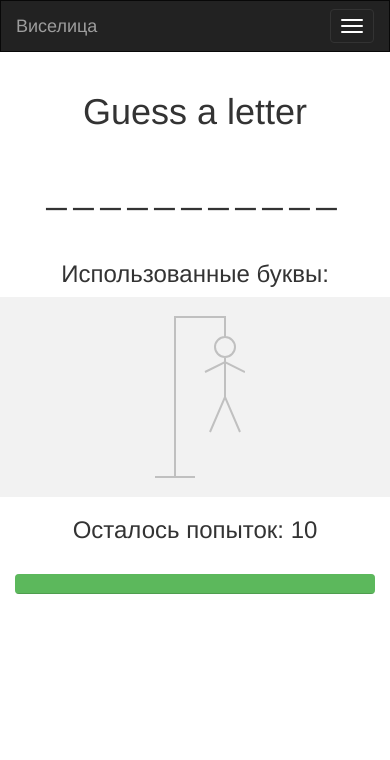
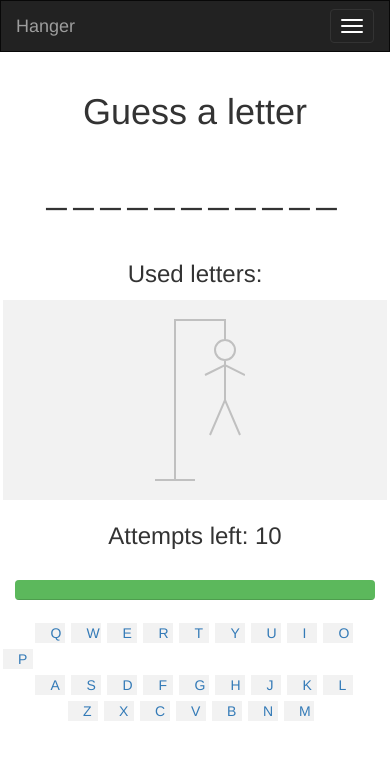
Before and after one commit to VadimZhe/Hanger, a Django app: page / in a window 390 px wide. Shown: the top 760 px of the page. Run offline with Django 3.2, Linux system fonts and the light colour scheme; data comes from the database, SQL or seed files in the repository; both versions use the stored data as it was after the commit; some libraries are stand-ins or nearby versions.

Commit message:
Screen keyboard for small devices

```diff
--- a/hanger/settings.py
+++ b/hanger/settings.py
@@ -25,7 +25,7 @@ SECRET_KEY = '1$l3gr*!ltw1bc$d9pokc@)t++8ms#lo8q-0-ofw@fuvvd6-xs'
 # SECURITY WARNING: don't run with debug turned on in production!
 DEBUG = True
 
-ALLOWED_HOSTS = []
+ALLOWED_HOSTS = ['localhost', '192.168.1.35']
 
 
 # Application definition
--- a/hangerapp/static/js/hanger-ajax.js
+++ b/hangerapp/static/js/hanger-ajax.js
@@ -18,8 +18,24 @@ $('#show_answer').click(function(){
 });
 
 $(document).keypress(function(e) {
+   check_letter(String.fromCharCode(e.which));
+});
+
+$('#change_language').click(function(){
+    $.get('/language', 0, function(data){
+        $('#status_msg').html(data['message']);
+    });
+});
+
+$('.alpha').click(function(){
+   //console.log($(this).attr('id').substring(7,8));
+   check_letter($(this).attr('id').substring(7,8));
+   $(this).html('&nbsp;');
+});
+
+function check_letter(letter){
   //alert( "Handler for .keydown() called." );
-   letter = String.fromCharCode(e.which)
+   if($('#hint').text().indexOf('_') ==  -1) return;
    //console.log(letter)
    $.get('/async', {guess_letter: letter}, function(data){
        $('#status_msg').html(data['message']);
@@ -33,10 +49,4 @@ $(document).keypress(function(e) {
        updateProgressBar(wrong_num)
        DrawHanger(wrong_num, "black", false)
    });
-});
-
-$('#change_language').click(function(){
-    $.get('/language', 0, function(data){
-        $('#status_msg').html(data['message']);
-    });
-});
+}
--- a/hangerapp/templates/hanger/guess.html
+++ b/hangerapp/templates/hanger/guess.html
@@ -17,6 +17,11 @@
 	        }
 	        .grayed{
 	            background-color: #f2f2f2;
+	            border: #FFFFFF medium solid;
+	        }
+	        .keybrd{
+	            border: #FFFFFF medium solid;
+	            background-color: #e3e3e3";
 	        }
 	    </style>
     </head>
@@ -35,7 +40,7 @@
               <ul class="nav navbar-nav">
                 <li><a href="#"><span id="reset">{% if language == "rus" %}Сброс игры{% else %}Reset game{% endif %}</span></a></li>
                 <li><a href="#" id="show_answer">{% if language == "rus" %}Показать ответ{% else %}Show answer{% endif %}</a></li>
-                <li><a href="#" id="change_language">{% if language == "rus" %}English{% else %}Russian{% endif %}</a>
+                <!--li><a href="#" id="change_language">{% if language == "rus" %}English{% else %}Russian{% endif %}</a-->
               </ul>
               <!--ul class="nav navbar-nav navbar-right">
                 <li><a href="#"><span class="glyphicon glyphicon-log-in"></span> Login</a></li>
@@ -43,7 +48,7 @@
             </div>
           </div>
         </nav>
-        <div class="container-fluid text-center">
+        <div class="container text-center align-middle">
             <h1><div id="status_msg">{{ the_word.status_message }}</div><br>
                 <div class="hint" id="hint">{{the_word.hint}}</div></h1><br>
             <div class="row">
@@ -70,6 +75,37 @@
                 </div>
                 <div class="col-sm-3 hidden-xs"></div>
             </div>
+            <div class="row">
+                <div class="col-xs-1 visible-xs-block visible-sm-block"></div>
+                {% for ch in "QWERTYUIOP" %}
+                <div class="col-xs-1 alpha visible-xs-block visible-sm-block grayed" id="letter_{{ch}}">
+                    <a href="#">{{ch}}</a>
+                </div>
+                {% endfor %}
+                <div class="col-xs-1 visible-xs-block visible-sm-block"></div>
+            </div>
+            <div class="row">
+                <div class="col-xs-1 visible-xs-block visible-sm-block"></div>
+                {% for ch in "ASDFGHJKL" %}
+                <div class="col-xs-1 alpha visible-xs-block visible-sm-block grayed" id="letter_{{ch}}">
+                    <a href="#">{{ch}}</a>
+                </div>
+                {% endfor %}
+                <div class="col-xs-1 visible-xs-block visible-sm-block"></div>
+                <div class="col-xs-1 visible-xs-block visible-sm-block"></div>
+            </div>
+            <div class="row">
+                <div class="col-xs-1 visible-xs-block visible-sm-block"></div>
+                <div class="col-xs-1 visible-xs-block visible-sm-block"></div>
+                {% for ch in "ZXCVBNM" %}
+                <div class="col-xs-1 alpha visible-xs-block visible-sm-block grayed" id="letter_{{ch}}">
+                    <a href="#">{{ch}}</a>
+                </div>
+                {% endfor %}
+                <div class="col-xs-1 visible-xs-block visible-sm-block"></div>
+                <div class="col-xs-1 visible-xs-block visible-sm-block"></div>
+                <div class="col-xs-1 visible-xs-block visible-sm-block"></div>
+            </div>
         </div>
         {% if debug %}
             <br><br>
--- a/hangerapp/views.py
+++ b/hangerapp/views.py
@@ -20,10 +20,10 @@ def make_a_guess(request, new_letter):
     if (new_letter == 'reset'):  # or(not isinstance(secret_word, TheWord)):
         return initial_view(request)
     hanger = Hangers(request)
-    current_interface = InterfaceMessages.objects.filter(language=hanger.language)
+    #current_interface = InterfaceMessages.objects.filter(language=hanger.language)
     #hanger.guess(new_letter)
     if hanger.lost() or hanger.solved():
-        hanger.status_message = 'Just click "Restart", OK?'
+        hanger.status_message = 'Just click <a onClick="window.location.reload()">Reset game</a>, OK?'
     elif not new_letter.isalpha():
         hanger.status_message = 'You typed "' + new_letter + '". Type a letter, please'
     elif hanger.letter_used(new_letter[0].upper()):
@@ -55,7 +55,7 @@ def make_a_guess_sync(request):
         'debug': debug,
         'percentage_left': 100,
         'percentage_used' : 0,
-        'language' : 'rus'
+        'language' : 'eng'
     })
 
 
```
Also changed, not shown: db.sqlite3.
